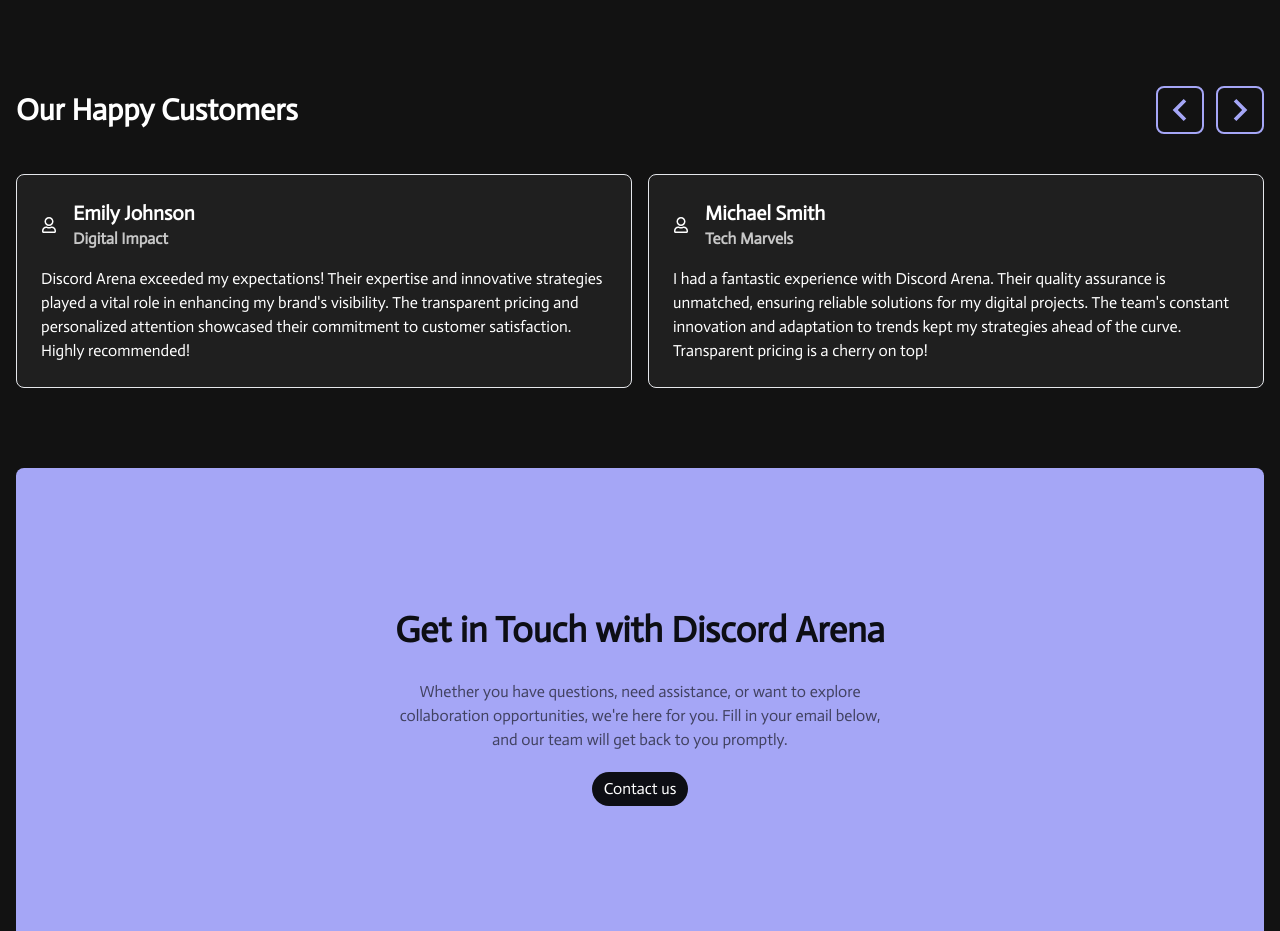
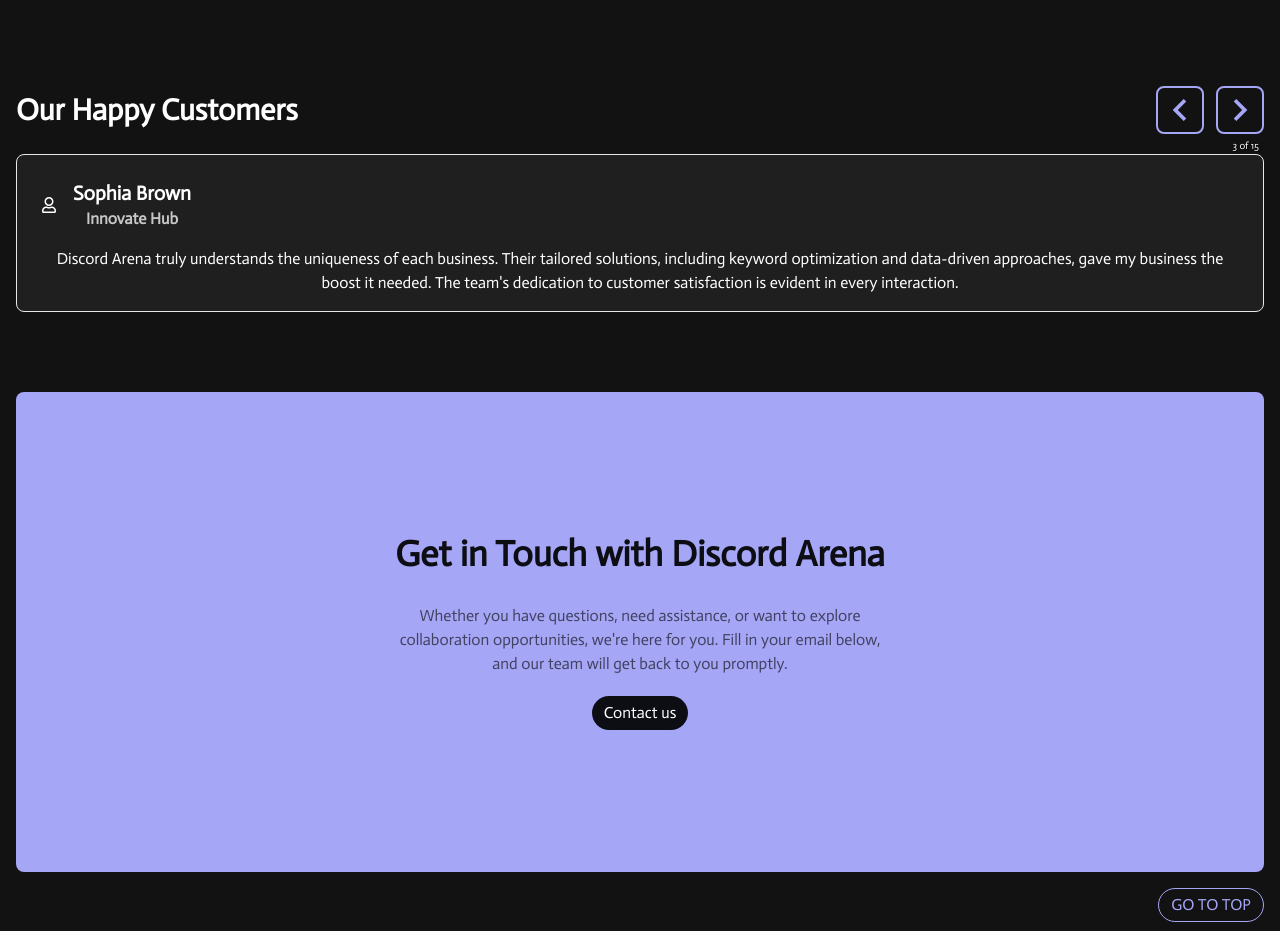
Before and after one commit to enggsatyamraj/CSET301_Assignment, a Next.js app: page / in a window 1280 px wide. Shown: the part 4860-5791 px from the top of the page. Built offline with nearby package versions, Linux system fonts and the light colour scheme.

Commit message:
added image curosl

```diff
--- a/package.json
+++ b/package.json
@@ -19,6 +19,7 @@
     "react-dom": "^18.2.0",
     "react-ga": "^3.3.1",
     "react-icons": "^5.0.1",
+    "react-responsive-carousel": "^3.2.23",
     "sitemap": "^7.1.1"
   },
   "devDependencies": {
--- a/src/components/CustomerReview.jsx
+++ b/src/components/CustomerReview.jsx
@@ -2,8 +2,9 @@
 import Head from "next/head";
 import React, { useState } from "react";
 import { FaRegUser } from "react-icons/fa";
-import { MdKeyboardArrowRight } from "react-icons/md";
-import { MdKeyboardArrowLeft } from "react-icons/md";
+import { MdKeyboardArrowRight, MdKeyboardArrowLeft } from "react-icons/md";
+import "react-responsive-carousel/lib/styles/carousel.min.css"; // requires a loader
+import { Carousel } from "react-responsive-carousel";
 
 const CustomerReview = () => {
   const commentArray = [
@@ -125,6 +126,7 @@ const CustomerReview = () => {
     const newIndex = index + 1;
     setIndex(newIndex >= length ? 0 : newIndex);
   };
+
   return (
     <div className="bg-[#121212] text-white">
       <Head>
@@ -166,53 +168,33 @@ const CustomerReview = () => {
             />
           </div>
         </div>
-        <div className="mt-10 md:grid md:grid-cols-2 md:gap-4">
-          <div className="bg-[#1F1F1F] mx-auto p-6 rounded-lg border-[1px] mb-4">
-            <div className="flex items-center gap-4">
-              {commentArray[index].icons}
-              <div>
-                <b className="text-xl font-semibold">
-                  {commentArray[index].name}
-                </b>
-                <br/>
-                <b className="opacity-75">{commentArray[index].company}</b>
+        <Carousel
+          autoPlay={true}
+          emulateTouch={true}
+          infiniteLoop={true}
+          showArrows={false}
+          showThumbs={false}
+          showIndicators={false}
+          selectedItem={index}
+          onChange={(index) => setIndex(index)}
+        >
+          {commentArray.map((comment, idx) => (
+            <div
+              key={idx}
+              className="bg-[#1F1F1F] mx-auto p-6 mt-5 pb-4 rounded-lg border-[1px] mb-4"
+            >
+              <div className="flex items-center gap-4">
+                {comment.icons}
+                <div>
+                  <b className="text-xl font-semibold">{comment.name}</b>
+                  <br />
+                  <b className="opacity-75">{comment.company}</b>
+                </div>
               </div>
+              <p className="mt-4">{comment.review}</p>
             </div>
-            <p className="mt-4">{commentArray[index].review}</p>
-          </div>
-
-          <div className="bg-[#1F1F1F] hidden md:block mx-auto p-6 rounded-lg border-[1px] mb-4">
-            <div className="flex items-center gap-4">
-              {
-                commentArray[index === commentArray.length - 1 ? 0 : index + 1]
-                  .icons
-              }
-              <div>
-                <b className="text-xl font-semibold">
-                  {
-                    commentArray[
-                      index === commentArray.length - 1 ? 0 : index + 1
-                    ].name
-                  }
-                </b>
-                <br/>
-                <b className="opacity-75">
-                  {
-                    commentArray[
-                      index === commentArray.length - 1 ? 0 : index + 1
-                    ].company
-                  }
-                </b>
-              </div>
-            </div>
-            <p className="mt-4">
-              {
-                commentArray[index === commentArray.length - 1 ? 0 : index + 1]
-                  .review
-              }
-            </p>
-          </div>
-        </div>
+          ))}
+        </Carousel>
       </div>
     </div>
   );
```
Also changed, not shown: 1 other file (tests, documents, lock files or other folders).
